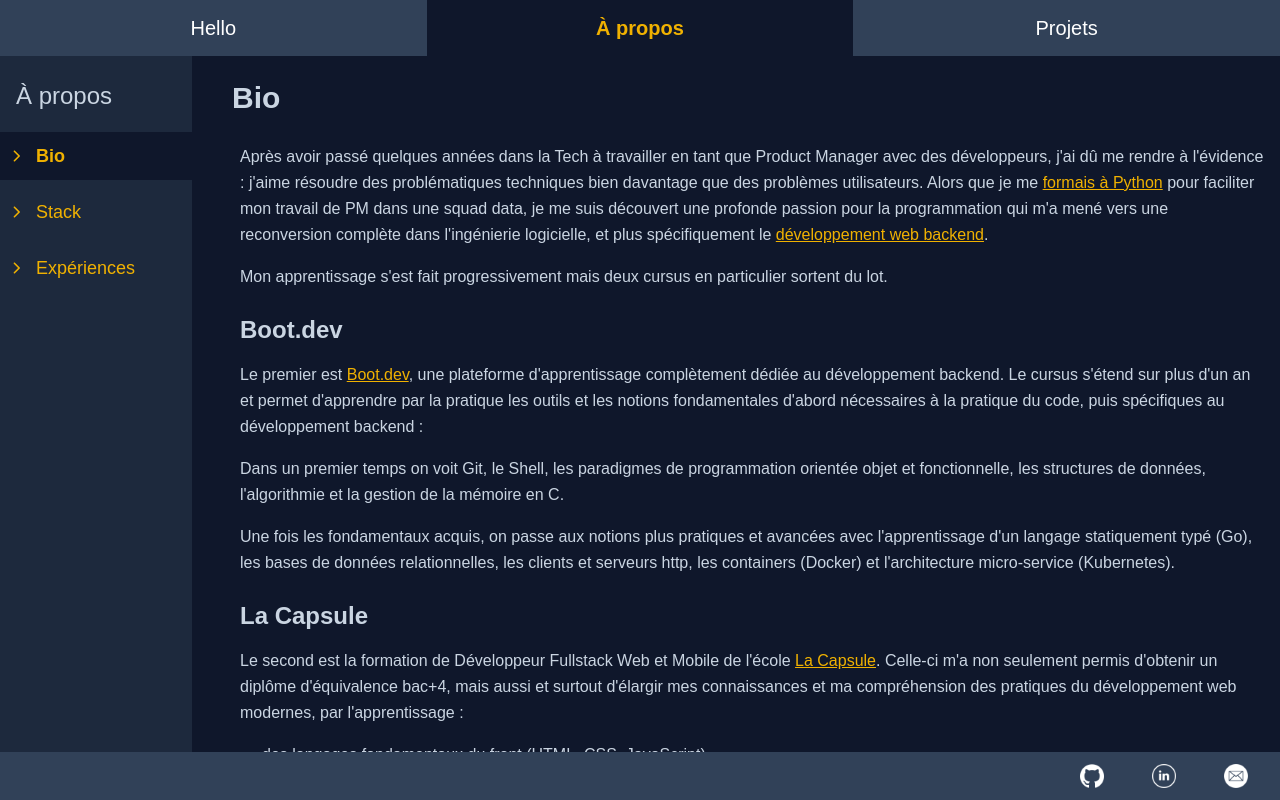
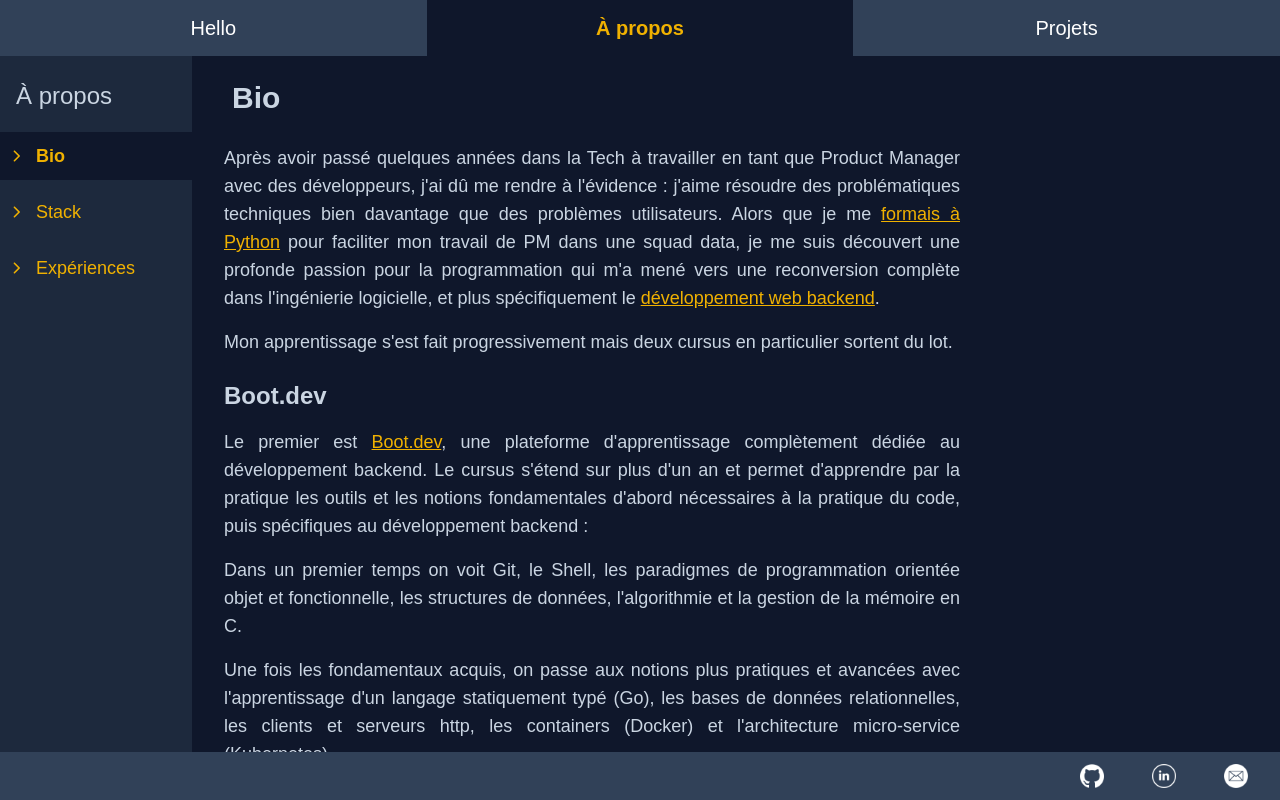
Before and after one commit to benKapl/portfolio-front, a Next.js app: page /about/bio in a window 1280 px wide. Built offline with nearby package versions, Linux system fonts and the light colour scheme.

Commit message:
tailwind prose was a pain in the a** because to mu ch custom layout. I did however managed maunally max width to make te site more readable

```diff
--- a/package.json
+++ b/package.json
@@ -23,6 +23,7 @@
   "devDependencies": {
     "@eslint/eslintrc": "^3",
     "@tailwindcss/postcss": "^4.0.12",
+    "@tailwindcss/typography": "^0.5.16",
     "@types/estree": "^1.0.6",
     "@types/json-schema": "^7.0.15",
     "eslint": "^9",
--- a/src/app/(content)/about/bio/page.js
+++ b/src/app/(content)/about/bio/page.js
@@ -7,9 +7,9 @@ export default function Bio() {
 
     // Styles
 
-    const container = "bg-inherit text-slate-300 flex-1 flex-col h-auto w-full justify-start items-start mx-4 mb-16"
+    const container = "bg-inherit text-slate-300 text-justify flex-1 flex-col h-auto w-full justify-start items-start max-w-3xl mx-4 mb-16"
     const titleStyle = "font-bold"
-    const content = " m-4 space-y-4 leading-relaxed mx-8"
+    const content = "m-4 space-y-4 text-lg"
     const descLinkStyle = "text-yellow-500 underline"
 
     return (
@@ -53,6 +53,8 @@ export default function Bio() {
                     du travail collaboratif avec des développeurs, ayant mené à l&apos;aboutissement de <a href="https://github.com/benKapl/grimoire-frontend" className={`${descLinkStyle}`}>Grimoire</a>, un journal pour développeurs permettant d&apos;exécuter du code.
                 </li>
             </ul>
+            <br/>
+            <p>Aujourd’hui, je partage mon temps entre projets personnels et recherche d’emploi. J’ai hâte d’évoluer dans un environnement professionnel aux côtés de développeuses et développeurs expérimentés qui pourront me mentorer et me transmettre leur savoir. </p>
         </div>
         </section>
 
--- a/src/app/(content)/about/experience/page.js
+++ b/src/app/(content)/about/experience/page.js
@@ -7,7 +7,7 @@ export default function ExperiencePage() {
     // Styles
 
     // const testStyle = "border border-solid border-red-200"
-    const container = "bg-inherit flex-1 flex-col h-auto w-full justify-start items-start mx-4 mb-16"
+    const container = "bg-inherit flex-1 flex-col h-auto w-full justify-start items-start mx-4 mb-16 max-w-5xl"
     const titleStyle = "text-slate-300 font-bold"
     const allExpContainer = "flex bg-inherit flex-col h-auto w-auto ml-4 mr-12 gap-2"
 
--- a/src/app/(content)/layout.js
+++ b/src/app/(content)/layout.js
@@ -76,7 +76,7 @@ export default function ContentLayout({ children }) {
         </>}
 
 
-        <div className="flex-1 bg-slate-900 overflow-x-hidden scrollbar"> {/* Adjust content to account for sidebar */}
+        <div className="flex-1 bg-slate-900 overflow-x-hidden scrollbar "> {/* Adjust content to account for sidebar */}
           {children}
         </div>
       </div>
--- a/src/app/(content)/projects/[category]/page.js
+++ b/src/app/(content)/projects/[category]/page.js
@@ -15,7 +15,7 @@ export default async function ProjectPage({params}) {
 
 
   // Styles
-  const container = "bg-inherit flex-1 flex-col h-auto w-full justify-start items-start mx-4 mb-16"
+  const container = "bg-inherit flex-1 flex-col h-auto w-full justify-start items-start ml- mb-16 max-w-5xl"
   const titleStyle = "text-slate-300 font-bold"
   const projectsContainer = "flex bg-inherit flex-col h-auto w-auto mx-6 gap-2"
 
--- a/src/app/components/link.js
+++ b/src/app/components/link.js
@@ -13,8 +13,7 @@ export const CustomLink = ({ href, icon, color, children }) => {
 
     return (
         <Link
-            // className={clsx(linkStyle, isHovered ? `text-${color}-700` : `text-${color}-500`)}
-            className={clsx(linkStyle, color, isHovered && "opacity-75")}
+            className={clsx(linkStyle, color)}
             href={href} passHref target="_blank"
             onMouseEnter={() => setIsHovered(true)}
             onMouseLeave={() => setIsHovered(false)}>
--- a/src/app/components/project.js
+++ b/src/app/components/project.js
@@ -44,7 +44,7 @@ export const Project = ({ name, description, demoUrl, website, repo, stack }) =>
                             <CustomLink
                                 href={website}
                                 icon={faArrowUpRightFromSquare}
-                                color="text-pink-500">
+                                color="text-pink-400">
                                 Website
                             </CustomLink>}
                         <CustomLink
--- a/src/app/globals.css
+++ b/src/app/globals.css
@@ -137,5 +137,6 @@
 * {
   scrollbar-width: thin;
   scrollbar-color: #CAD5E2 #0F172B;
-  /* scrollbar-display: none; */
 }
+
+@plugin "@tailwindcss/typography";
```
Also changed, not shown: 1 other file (tests, documents, lock files or other folders). Lines whose indentation alone changed are shown as unchanged.
